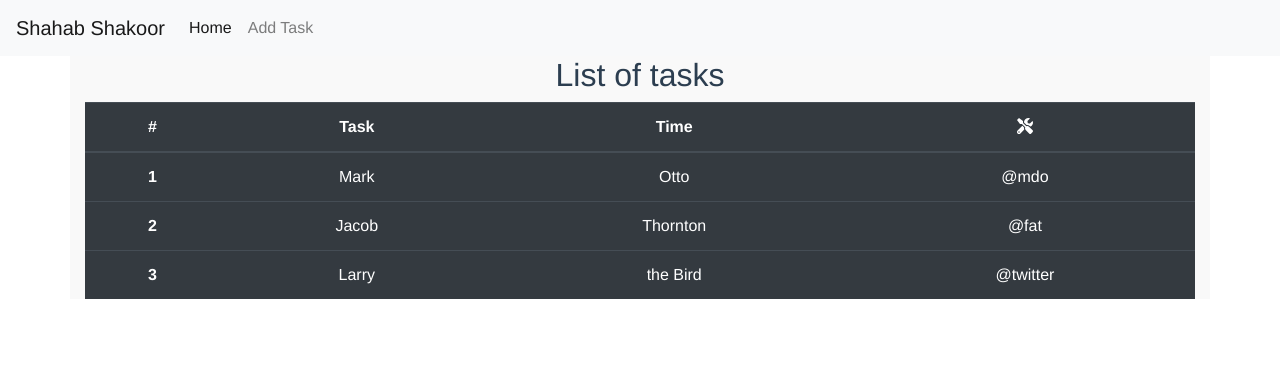
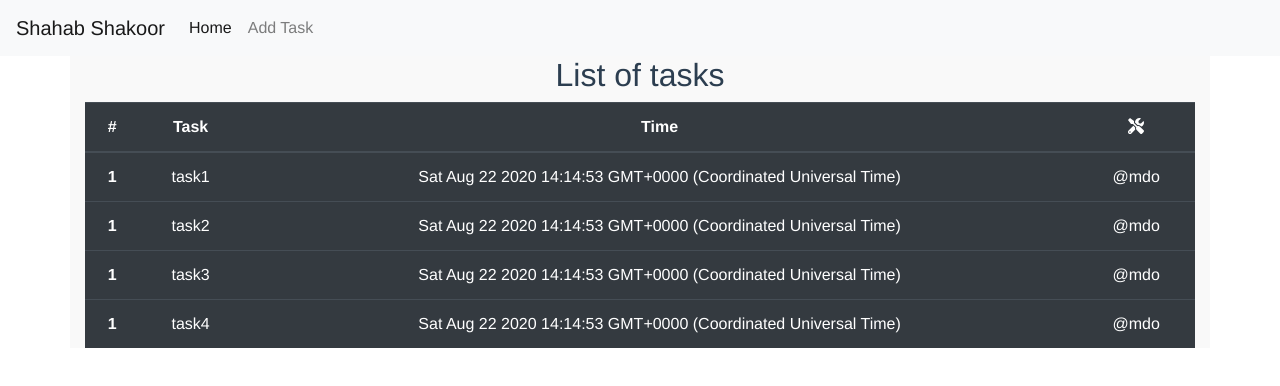
Before and after one commit to babatech/VueToDo, a Vue app: page /#/ in a window 1280 px wide. Shown: the top 386 px of the page. Built offline with nearby package versions, Linux system fonts and the light colour scheme.

Commit message:
list component integrated

```diff
--- a/src/components/Home.vue
+++ b/src/components/Home.vue
@@ -3,7 +3,7 @@
     <vue-header></vue-header>
     <div class="container">
       <h2>List of tasks</h2>
-      <task-list v-if="list" task-list="list"></task-list>
+      <task-list v-if="list" v-bind:tasks="list"></task-list>
     </div>
   </div>
 </template>
@@ -21,7 +21,11 @@ export default {
   },
   mounted () {
     setTimeout(() => {
-      this.list = []
+      this.list = [
+        {title: 'task1', time: new Date()},
+        {title: 'task2', time: new Date()},
+        {title: 'task3', time: new Date()},
+        {title: 'task4', time: new Date()}]
     }, 3000)
   },
   methods: {}
--- a/src/components/List.vue
+++ b/src/components/List.vue
@@ -9,23 +9,11 @@
       </tr>
     </thead>
     <tbody>
-      <tr>
+      <tr v-for="(task, index) in tasks " :key="index">
         <th scope="row">1</th>
-        <td>Mark</td>
-        <td>Otto</td>
+        <td>{{task.title}}</td>
+        <td>{{task.time}}</td>
         <td>@mdo</td>
-      </tr>
-      <tr>
-        <th scope="row">2</th>
-        <td>Jacob</td>
-        <td>Thornton</td>
-        <td>@fat</td>
-      </tr>
-      <tr>
-        <th scope="row">3</th>
-        <td>Larry</td>
-        <td>the Bird</td>
-        <td>@twitter</td>
       </tr>
     </tbody>
   </table>
@@ -34,14 +22,12 @@
 <script>
 export default {
   name: 'taskList',
-  props: [ 'taskList' ],
+  props: [ 'tasks' ],
   data () {
-    return {
-      task: {}
-    }
+    return {}
   },
   mounted () {
-    this.$set(this, 'taskList', this.taskList)
+    console.log(this.tasks)
   },
   methods: {}
 }
```
